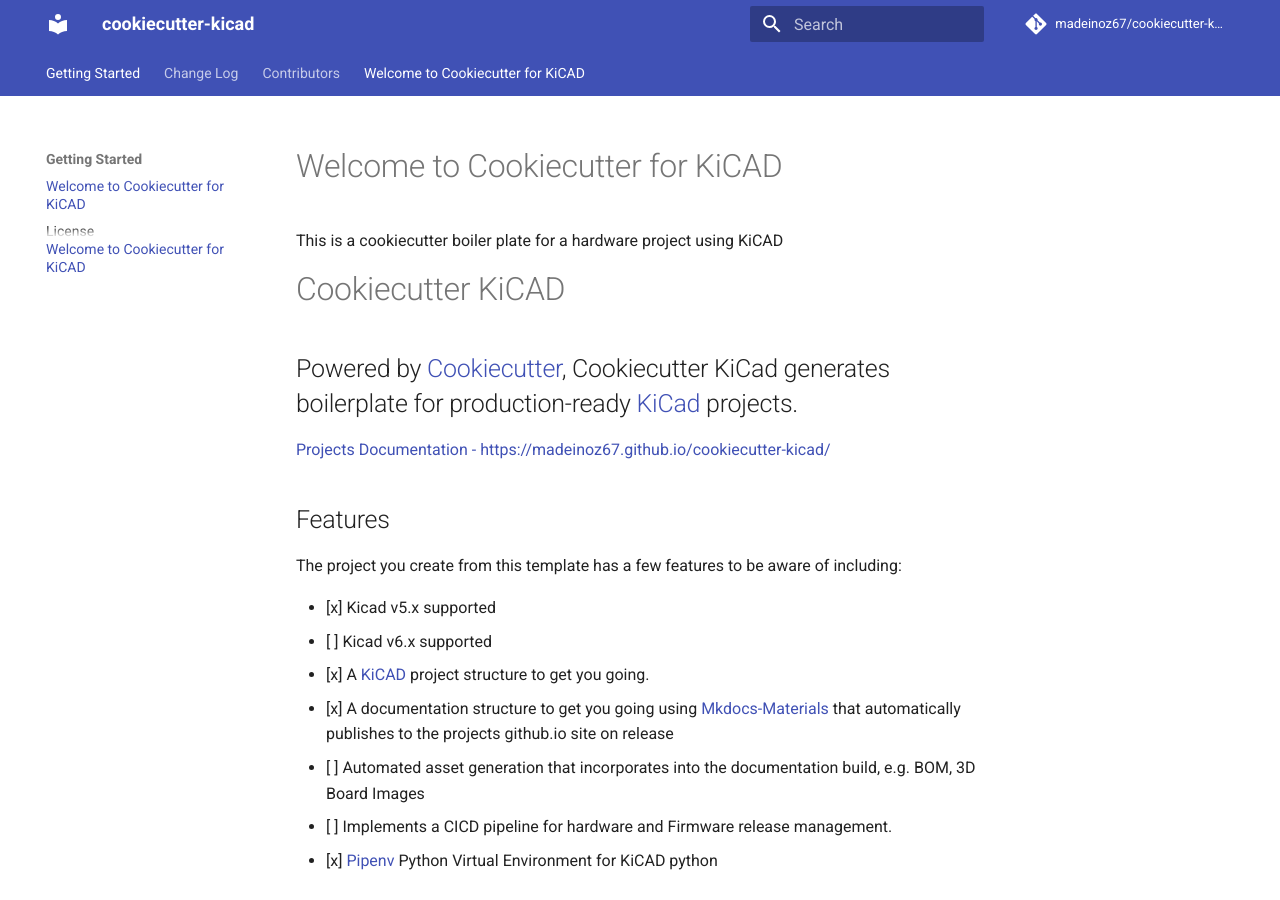
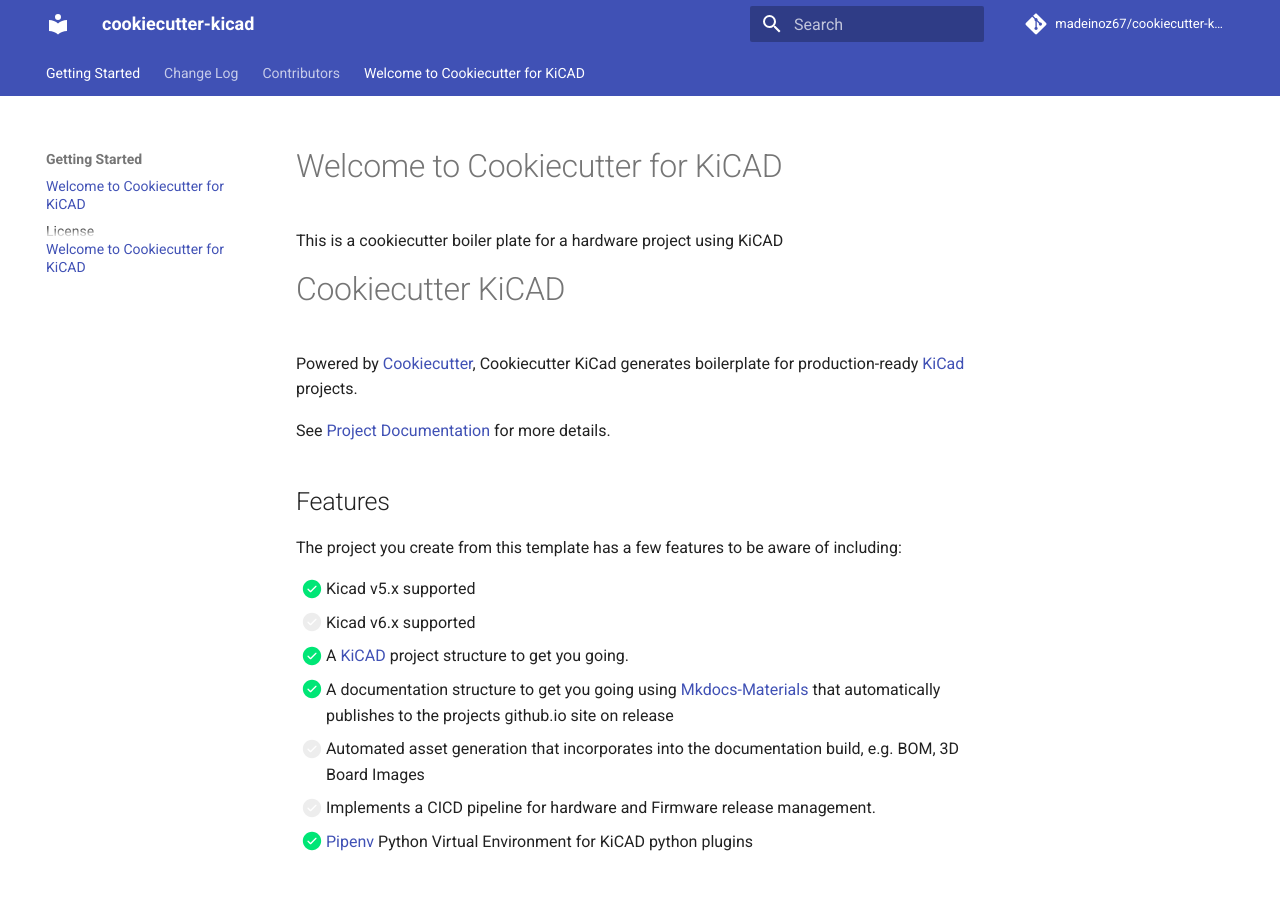
Before and after one commit to madeinoz67/cookiecutter-kicad, an MkDocs documentation site: the page built from docs/index.md, in a window 1280 px wide and 900 px high. Built offline with MkDocs 1.6.1 and Material for MkDocs 9.7.7, drawn with Linux system fonts in a browser that asks for light colours; comment, search, counter and statistics services are not loaded.

Commit message:
updated Docs

```diff
--- a/README.md
+++ b/README.md
@@ -1,8 +1,8 @@
 # Cookiecutter KiCAD
 
-## Powered by [Cookiecutter](https://cookiecutter.readthedocs.io/en/latest/), Cookiecutter KiCad generates boilerplate for production-ready [KiCad](https://www.kicad.org) projects.
+Powered by [Cookiecutter](https://cookiecutter.readthedocs.io/en/latest/), Cookiecutter KiCad generates boilerplate for production-ready [KiCad](https://www.kicad.org) projects.
 
-[Projects Documentation - https://madeinoz67.github.io/cookiecutter-kicad/](https://madeinoz67.github.io/cookiecutter-kicad/)
+See [Project Documentation](https://madeinoz67.github.io/cookiecutter-kicad/) for more details.
 
 ## Features
 
@@ -15,7 +15,7 @@
 - [x] A documentation structure to get you going using [Mkdocs-Materials](https://squidfunk.github.io/mkdocs-material/) that automatically publishes to the projects github.io site on release
 - [ ] Automated asset generation that incorporates into the documentation build, e.g. BOM, 3D Board Images
 - [ ] Implements a CICD pipeline for hardware and Firmware release management.
-- [x] [Pipenv](https://pipenv.pypa.io/en/latest/) Python Virtual Environment for KiCAD python
+- [x] [Pipenv](https://pipenv.pypa.io/en/latest/) Python Virtual Environment for KiCAD python plugins
 
 ## Usage
 
--- a/mkdocs.yml
+++ b/mkdocs.yml
@@ -37,6 +37,8 @@
   - pymdownx.highlight
   - pymdownx.superfences
   - pymdownx.keys
+  - pymdownx.tasklist:
+      custom_checkbox: true
   - pymdownx.arithmatex:
       generic: true
   - pymdownx.emoji:
```
